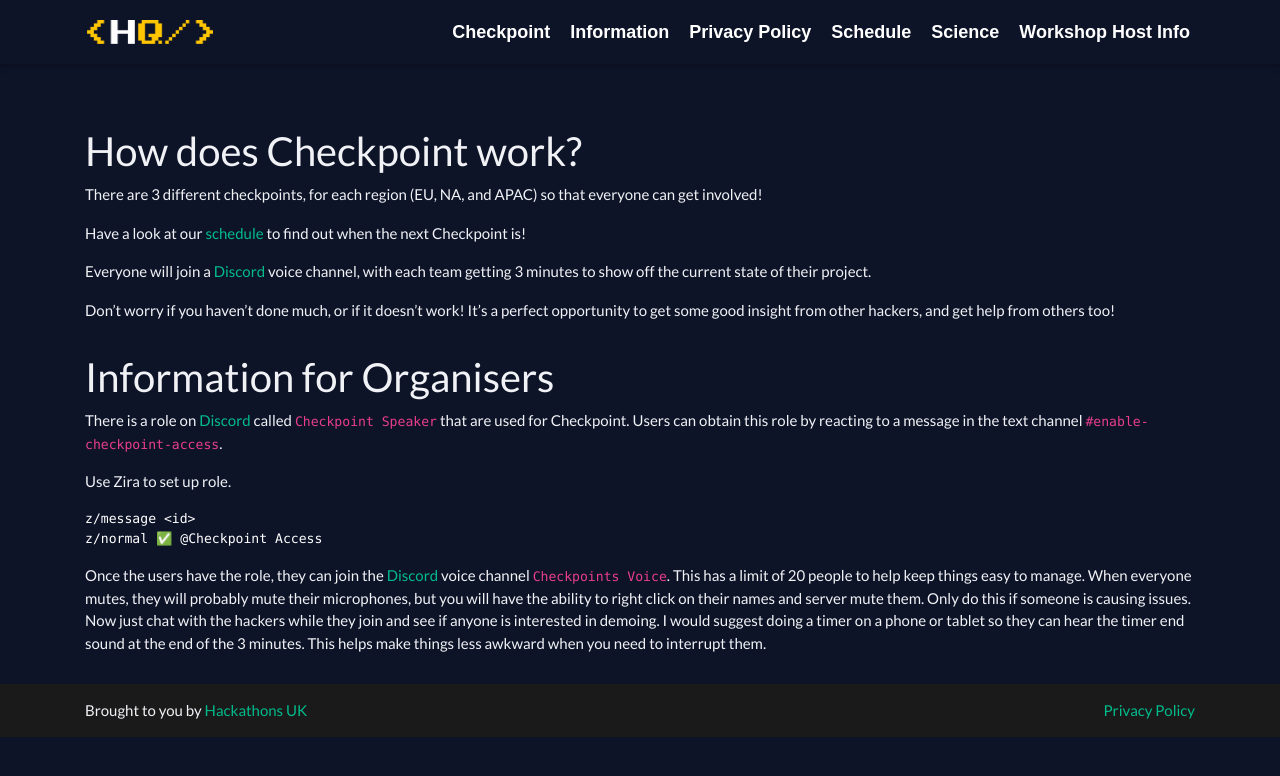
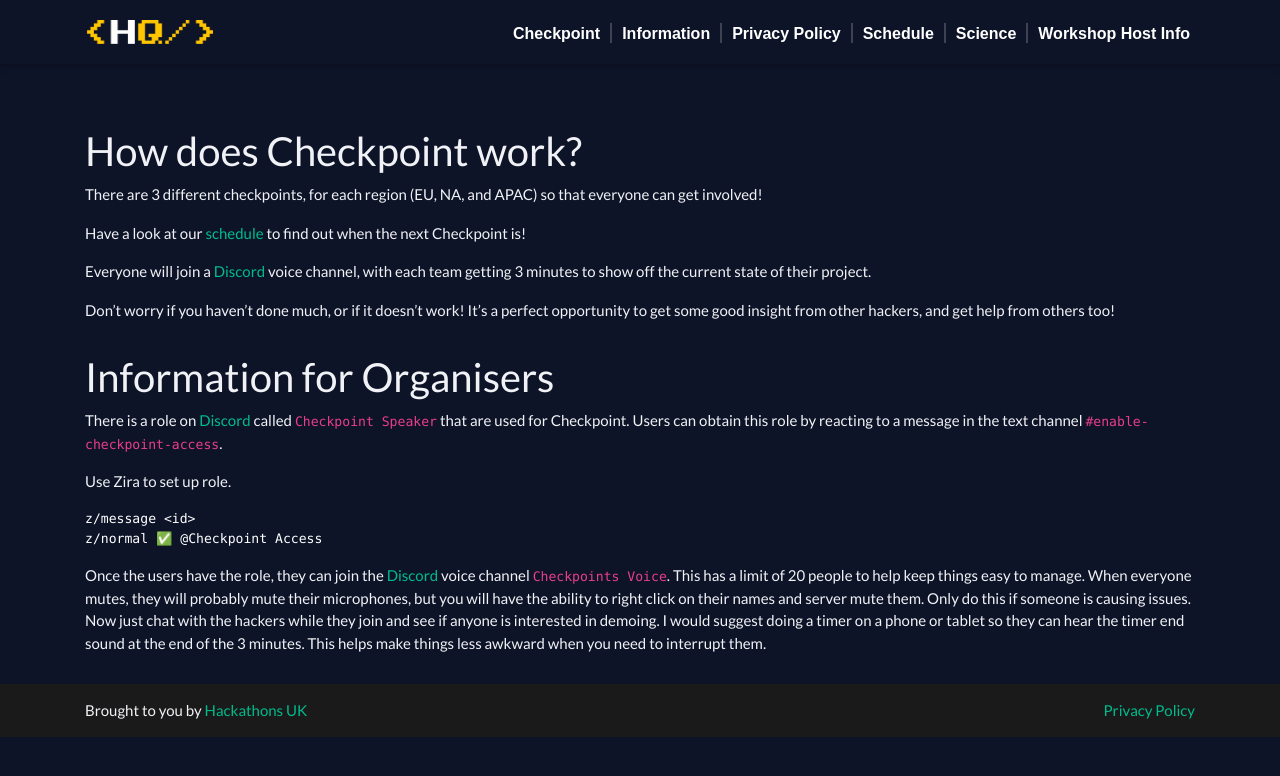
Before and after one commit to HackQuarantine/hq-website, a Jekyll site: the page built from checkpoint.md, in a window 1280 px wide. Shown: the top 776 px of the page. Built offline with Jekyll 4.4.1, drawn with Linux system fonts in a browser that asks for light colours; nearby versions of some CDN libraries.

Commit message:
Deploying to gh-pages from  @ 01875f826e88d7ebac56944d45bc4e01e3939fff 🚀

```diff
--- a/assets/css/nav-bar.css
+++ b/assets/css/nav-bar.css
@@ -45,20 +45,30 @@
     margin: 0;
     display: inline-block;
     list-style: none;
-    padding-top: 1.2rem;
+    padding-top: 1.3rem;
 }
 
 .nav-content nav ul li a {
-    font-size: 18px;
+    font-size: 16px;
     font-weight: bold;
     color: white;
     margin: 0;
+    font-stretch: condensed;
 }
 
 .nav-content nav ul .separator {
-    width: 20px;
+    margin: 2px 10px -4px 10px;
+    width: 0;
+    height: 20px;
+    border: 1px solid white;
     user-select: none;
-    opacity: 0;
+    opacity: 0.2;
+    text-align: center;
+    color: white;
+}
+
+.nav-content nav ul .separator:nth-of-type(1) {
+    display: none;
 }
 
 @media (min-width: 768px) {
@@ -92,4 +102,8 @@
         display: block;
         margin-bottom: 10px;
     }
+
+    .nav-content nav ul .separator {
+        display: none;
+    }
 }
```
